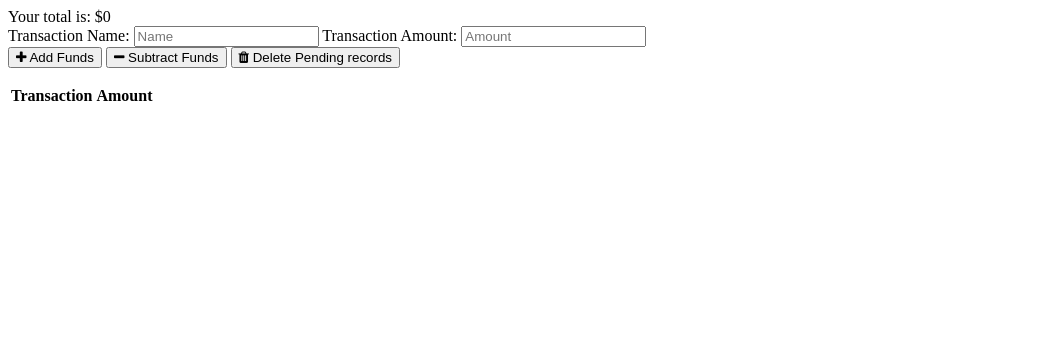
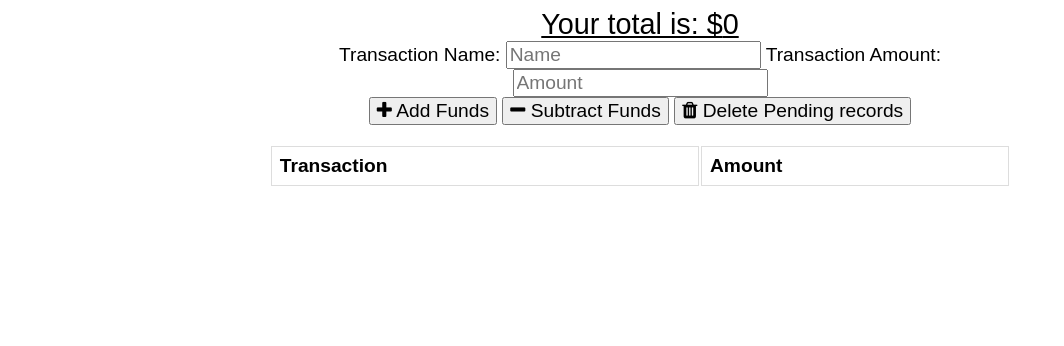
Before and after one commit to Wtrickster/BudgetTrackers, a website: page public/index.html in a window 1280 px wide. Shown: the whole page, without its empty margins (0-1064 px from the left). Drawn offline with nearby package versions, Linux system fonts and the light colour scheme; no server answers.

Commit message:
style fix

```diff
--- a/public/index.html
+++ b/public/index.html
@@ -11,7 +11,7 @@
       rel="stylesheet"
       href="https://stackpath.bootstrapcdn.com/font-awesome/4.7.0/css/font-awesome.min.css"
     />
-    <link rel="stylesheet" href="/style.css" />
+    <link rel="stylesheet" href="styles.css"/>
     <title>Budget Tracker</title>
   </head>
   <body>
```
